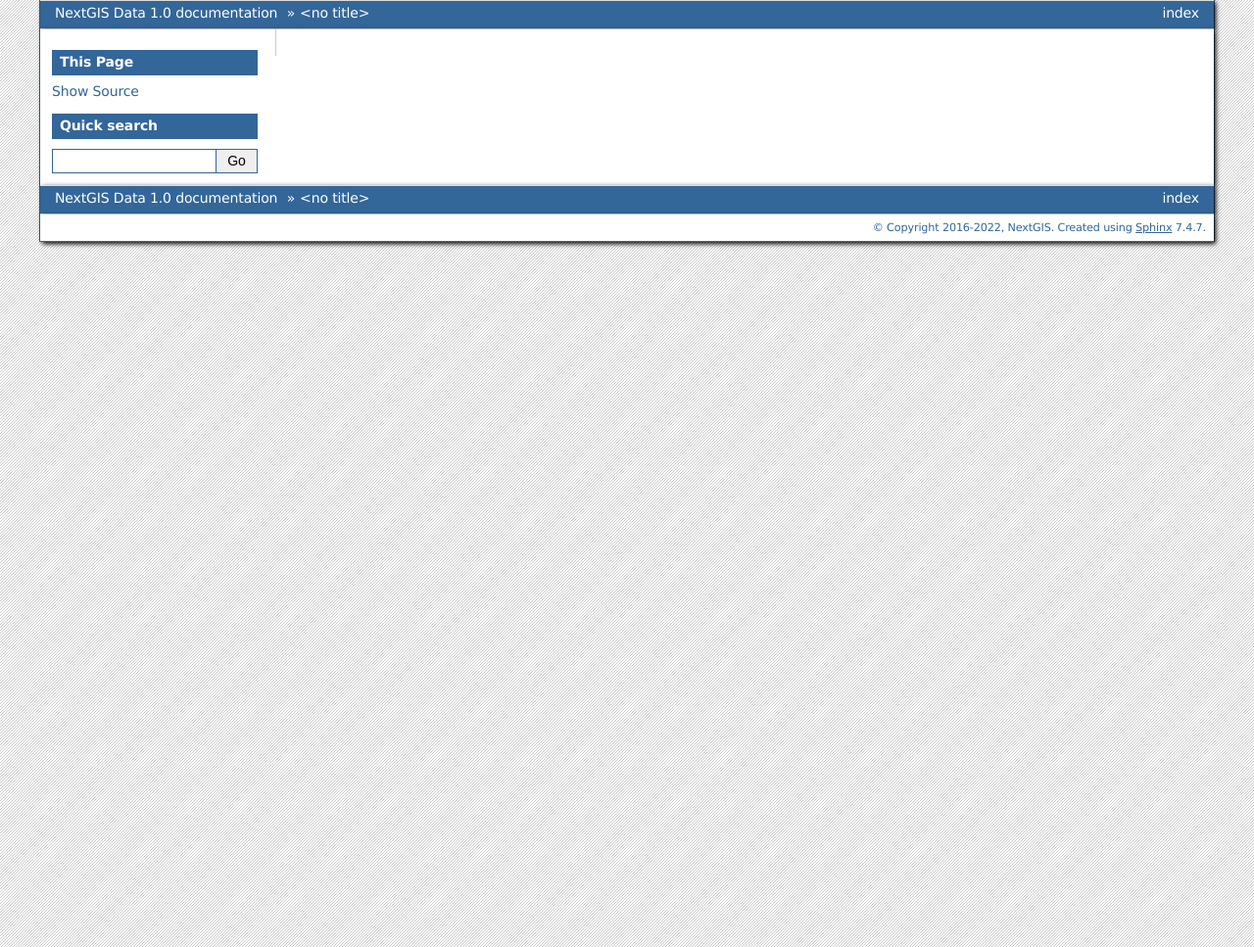
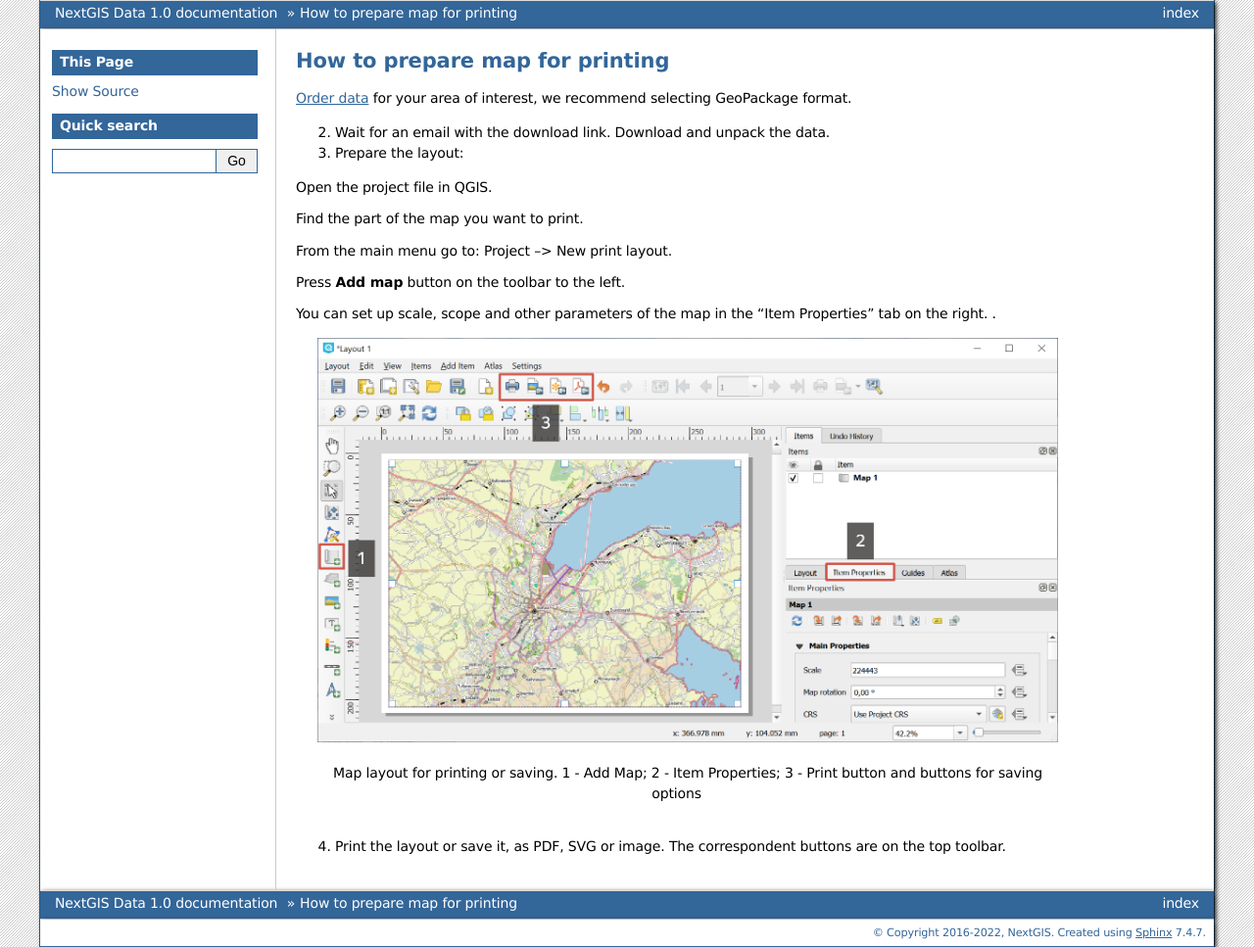
Before and after one commit to nextgis/docs_data, a Sphinx documentation site: the page built from source/print.rst, in a window 1280 px wide. Shown: the whole page at 98% size. Built offline with Sphinx 7.4.7, drawn with Linux system fonts in a browser that asks for light colours; formulas are drawn with MathJax 3; pages that are not in the unit, such as notebooks, are missing from menus.

Commit message:
Update print.rst
Add description and screenshot for data printing

```diff
--- a/source/print.rst
+++ b/source/print.rst
@@ -1,3 +1,31 @@
 .. sectionauthor:: Юлия Григоренко <grigorenko.j@gmail.com>
 
 .. _data_prepare_print:
+
+How to prepare map for printing
+=====================================
+
+`Order data <https://data.nextgis.com/en/>`_ for your area of interest, we recommend selecting GeoPackage format.
+
+2. Wait for an email with the download link. Download and unpack the data.
+
+3. Prepare the layout:
+
+Open the project file in QGIS.
+
+Find the part of the map you want to print.
+
+From the main menu go to: Project --> New print layout.
+
+Press **Add map** button on the toolbar to the left.
+
+You can set up scale, scope and other parameters of the map in the "Item Properties" tab on the right. .
+
+.. figure:: _static/layout_b_en.png
+   :name: layout_pic
+   :align: center
+   :width: 20cm
+
+   Map layout for printing or saving. 1 - Add Map; 2 - Item Properties; 3 - Print button and buttons for saving options
+
+4. Print the layout or save it, as PDF, SVG or image. The correspondent buttons are on the top toolbar.
```
